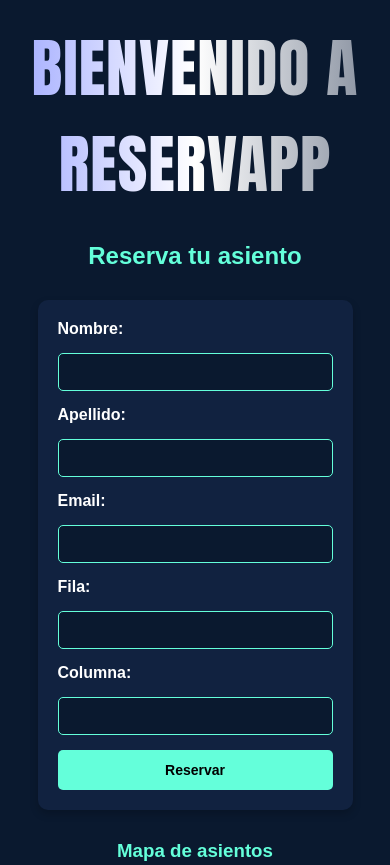
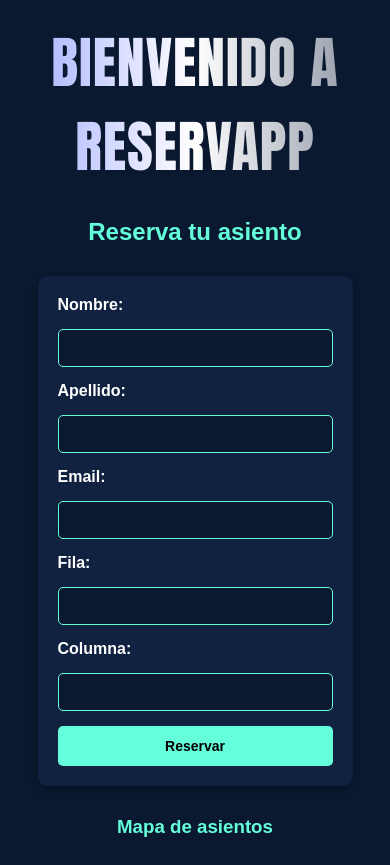
Before and after one commit to AgustinEA-dev/reservation-app, a plain HTML site: page index.html in a window 390 px wide. Shown: the top 865 px of the page. Drawn offline with Linux system fonts and the light colour scheme.

Commit message:
corrected font on h1

```diff
--- a/styles/styles.css
+++ b/styles/styles.css
@@ -121,3 +121,9 @@ td {
         font-size: 14px;
     }
 }
+
+@media (max-width: 450px) {
+    h1 {
+        font-size: 3.5rem;
+    }
+}
```
